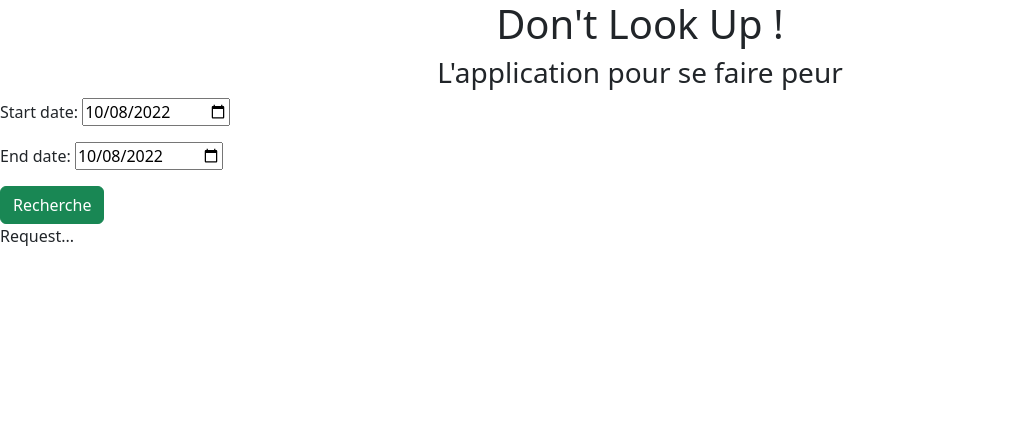
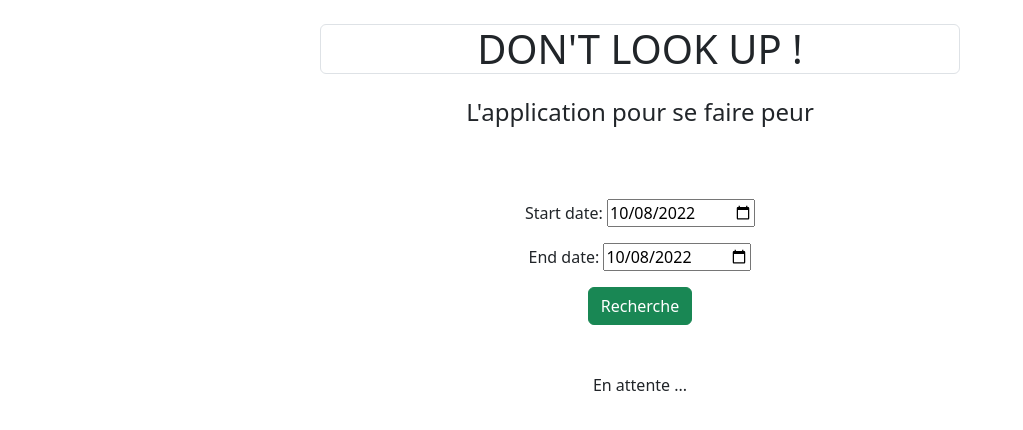
Before and after one commit to Adrien-GOGOIS/dont_look_up_projet, a Django app: page / in a window 1280 px wide. Shown: the top 430 px of the page, without its empty margins (0-1023 px from the left). Run offline with Django 4.2, Linux system fonts and the light colour scheme.

Commit message:
Add some style

```diff
--- a/application/templates/application/base.html
+++ b/application/templates/application/base.html
@@ -2,14 +2,19 @@
 <html lang="fr">
 <head>
     <meta charset="UTF-8">
+    <meta name="viewport" content="width=device-width, initial-scale=1, shrink-to-fit=no">
     <title>{% block title %}Don't Look Up - {% endblock %}</title>
     <link href="https://cdn.jsdelivr.net/npm/bootstrap@5.2.2/dist/css/bootstrap.min.css" rel="stylesheet" integrity="sha384-Zenh87qX5JnK2Jl0vWa8Ck2rdkQ2Bzep5IDxbcnCeuOxjzrPF/et3URy9Bv1WTRi" crossorigin="anonymous">
     <script src="https://cdn.jsdelivr.net/npm/bootstrap@5.2.2/dist/js/bootstrap.bundle.min.js" integrity="sha384-OERcA2EqjJCMA+/3y+gxIOqMEjwtxJY7qPCqsdltbNJuaOe923+mo//f6V8Qbsw3" crossorigin="anonymous"></script>
 </head>
 <body>
-    <h1 class="text-center">Don't Look Up !</h1>
-    <h3 class="text-center">L'application pour se faire peur</h3>
-    <div id="content">
+    <div class="d-flex justify-content-center">
+        <h1 class="text-center text-uppercase my-4 w-50 border rounded">Don't Look Up !</h1>
+    </div>
+    <div class="d-flex justify-content-center">
+        <h4 class="text-center mb-4">L'application pour se faire peur</h4>
+    </div>
+    <div id="content" class="mt-5">
         {% block content %}
         {% endblock %}
     </div>
--- a/application/templates/application/homepage.html
+++ b/application/templates/application/homepage.html
@@ -5,26 +5,38 @@
     {% endblock %}
 
     {% block content %}
-        <form method="post" action="">
+        <div class="container">
+            <div class="row">
+                <form method="post" class="center-block text-center">
                     {% csrf_token %}
+                    <div class="">
                         {{ form.as_p }}
+                    </div>
                     <input type="submit" value="Recherche" class="btn btn-success">
                 </form>
-        <div>
+            </div>
+        </div>
             {% if asteroids %}
+                <div class="container mt-5">
+                   <div class="row text-center">
                        {% for asteroid in asteroids %}
-                    <div class="card">
+                       <div class="col-md-4">
+                           <div class="card my-2">
                               <div class="card-body">
-                        <h5 class="card-title">Son nom : {{ asteroid.name }}</h5>
-                        <p class="card-text">Son diamètre : {{ asteroid.diameter }} km</p>
+                                <h5 class="card-title">Nom : {{ asteroid.name }}</h5>
+                                <p class="card-text">Diamètre : {{ asteroid.diameter }} km</p>
                                 <p class="card-text">Distance avec votre tête : {{ asteroid.miss_distance }} km</p>
                                 <p class="card-text">Date : {{ asteroid.close_approach_date }}</p>
                                 <a href="{% url 'asteroid-details' asteroid.asteroid_id %}" class="btn btn-warning">En savoir plus...vraiment?</a>
                               </div>
                            </div>
+                       </div>
                        {% endfor %}
+                   </div>
+                </div>
             {% else %}
-                <p>Request...</p>
+                <div class="d-flex justify-content-center mt-5">
+                    <p>En attente ...</p>
+                </div>
             {% endif %}
-        </div>
     {% endblock %}
--- a/application/views.py
+++ b/application/views.py
@@ -6,17 +6,21 @@ from application.service import get_asteroid_by_id
 
 def homepage(request):
     asteroids = []
+    is_loading = False
 
     if request.method == 'POST':
         form = DateForm(request.POST)
+        is_loading = True
         if form.is_valid():
             start_date = form.cleaned_data['start_date']
             end_date = form.cleaned_data['end_date']
             asteroids = get_asteroids(start_date, end_date)
+            is_loading = False
     else:
         form = DateForm()
 
     context = {
+        'is_loading': is_loading,
         'form': form,
         'asteroids': asteroids
     }
```
Also changed, not shown: application/templates/application/asteroid_details.html (+15 -4 lines). Lines whose indentation alone changed are shown as unchanged.
